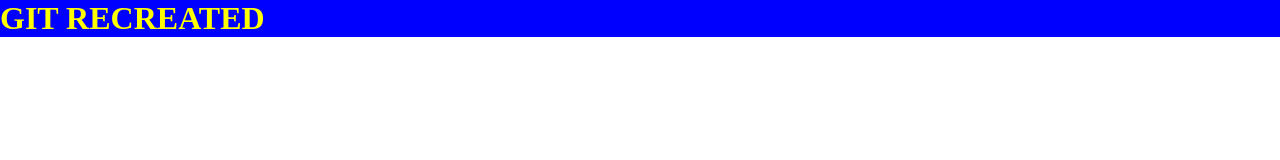
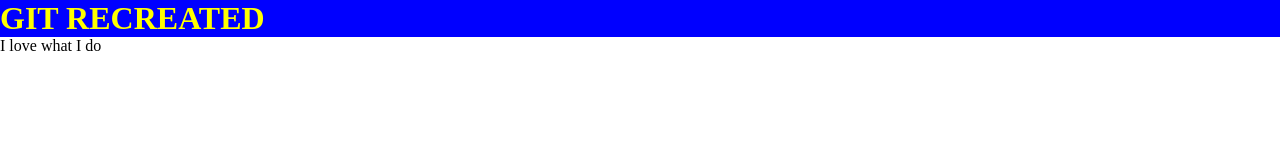
Before and after one commit to mohyis/Testing, a website: page index.html in a window 1280 px wide. Drawn offline with Linux system fonts and the light colour scheme.

Commit message:
added a new paragraph

```diff
--- a/index.html
+++ b/index.html
@@ -7,6 +7,7 @@
 <body>
 
     <h1>GIT RECREATED</h1>
+    <p>I love what I do</p>
 
 </body>
 </html>
```
